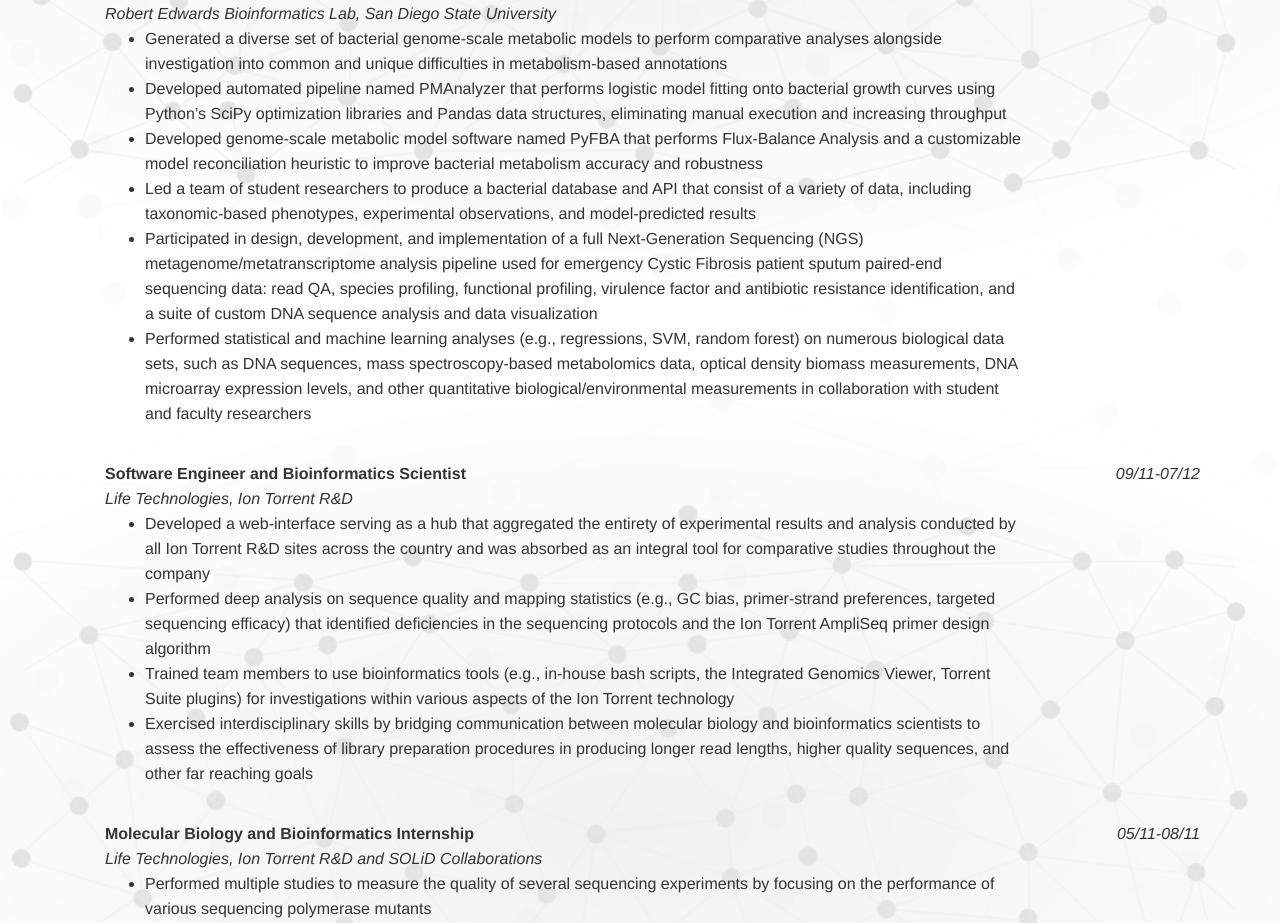
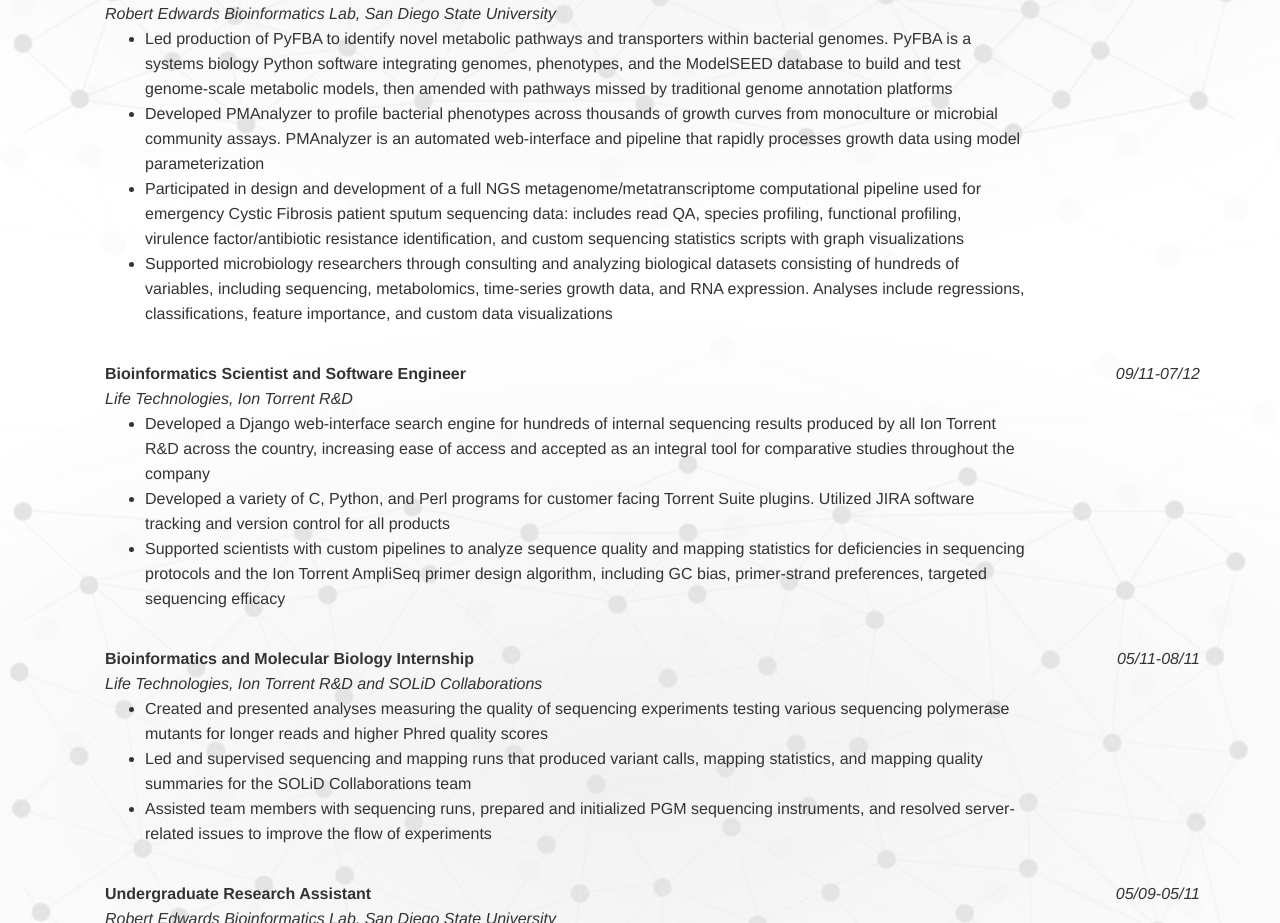
Before and after one commit to dacuevas/dacuevas.github.io, a plain HTML site: page cv.html in a window 1280 px wide. Shown: the part 553-1476 px from the top of the page. Drawn offline with Linux system fonts and the light colour scheme; files whose address does not match are found by name.

Commit message:
Update CV

```diff
--- a/cv.html
+++ b/cv.html
@@ -108,7 +108,7 @@
                     </div>
                     <h3>EDUCATION</h3>
                     <div class="text1">
-                        <b>Doctor of Philosophy (PhD), Computational Biology and Bioinformatics</b><span class="dates">08/12-05/18</span><br/>
+                        <b>Doctor of Philosophy (PhD), Computational Biology and Bioinformatics</b><span class="dates">08/12-02/18</span><br/>
                         San Diego State University with Claremont Graduate University<br/>
                         <br/>
                         <b>Bachelor of Science (BS), Computer Science</b><span class="dates">08/05-05/11</span><br/>
@@ -128,28 +128,25 @@
                         <b>Graduate Research Assistant</b><span class="dates">07/12-Present</span><br/>
                         <span class="jobpos">Robert Edwards Bioinformatics Lab, San Diego State University<br/></span>
                         <ul class="ul-text">
-                            <li>Generated a diverse set of bacterial genome-scale metabolic models to perform comparative analyses alongside investigation into common and unique difficulties in metabolism-based annotations</li>
-                            <li>Developed automated pipeline named PMAnalyzer that performs logistic model fitting onto bacterial growth curves using Python’s SciPy optimization libraries and Pandas data structures, eliminating manual execution and increasing throughput</li>
-                            <li>Developed genome-scale metabolic model software named PyFBA that performs Flux-Balance Analysis and a customizable model reconciliation heuristic to improve bacterial metabolism accuracy and robustness </li>
-                            <li>Led a team of student researchers to produce a bacterial database and API that consist of a variety of data, including taxonomic-based phenotypes, experimental observations, and model-predicted results</li>
-                            <li>Participated in design, development, and implementation of a full Next-Generation Sequencing (NGS) metagenome/metatranscriptome analysis pipeline used for emergency Cystic Fibrosis patient sputum paired-end sequencing data: read QA, species profiling, functional profiling, virulence factor and antibiotic resistance identification, and a suite of custom DNA sequence analysis and data visualization</li>
-                            <li>Performed statistical and machine learning analyses (e.g., regressions, SVM, random forest) on numerous biological data sets, such as DNA sequences, mass spectroscopy-based metabolomics data, optical density biomass measurements, DNA microarray expression levels, and other quantitative biological/environmental measurements in collaboration with student and faculty researchers</li>
+                            <li>Led production of PyFBA to identify novel metabolic pathways and transporters within bacterial genomes. PyFBA is a systems biology Python software integrating genomes, phenotypes, and the ModelSEED database to build and test genome-scale metabolic models, then amended with pathways missed by traditional genome annotation platforms</li>
+                            <li>Developed PMAnalyzer to profile bacterial phenotypes across thousands of growth curves from monoculture or microbial community assays. PMAnalyzer is an automated web-interface and pipeline that rapidly processes growth data using model parameterization</li>
+                            <li>Participated in design and development of a full NGS metagenome/metatranscriptome computational pipeline used for emergency Cystic Fibrosis patient sputum sequencing data: includes read QA, species profiling, functional profiling, virulence factor/antibiotic resistance identification, and custom sequencing statistics scripts with graph visualizations</li>
+                            <li>Supported microbiology researchers through consulting and analyzing biological datasets consisting of hundreds of variables, including sequencing, metabolomics, time-series growth data, and RNA expression. Analyses include regressions, classifications, feature importance, and custom data visualizations</li>
                         </ul><br/>
 
-                        <b>Software Engineer and Bioinformatics Scientist</b><span class="dates">09/11-07/12</span><br/>
+                        <b>Bioinformatics Scientist and Software Engineer</b><span class="dates">09/11-07/12</span><br/>
                         <span class="jobpos">Life Technologies, Ion Torrent R&amp;D<br/></span>
                         <ul class="ul-text">
-                            <li>Developed a web-interface serving as a hub that aggregated the entirety of experimental results and analysis conducted by all Ion Torrent R&amp;D sites across the country and was absorbed as an integral tool for comparative studies throughout the company</li>
-                            <li>Performed deep analysis on sequence quality and mapping statistics (e.g., GC bias, primer-strand preferences, targeted sequencing efficacy) that identified deficiencies in the sequencing protocols and the Ion Torrent AmpliSeq primer design algorithm</li>
-                            <li>Trained team members to use bioinformatics tools (e.g., in-house bash scripts, the Integrated Genomics Viewer, Torrent Suite plugins) for investigations within various aspects of the Ion Torrent technology</li>
-                            <li>Exercised interdisciplinary skills by bridging communication between molecular biology and bioinformatics scientists to assess the effectiveness of library preparation procedures in producing longer read lengths, higher quality sequences, and other far reaching goals</li>
+                            <li>Developed a Django web-interface search engine for hundreds of internal sequencing results produced by all Ion Torrent R&amp;D across the country, increasing ease of access and accepted as an integral tool for comparative studies throughout the company</li>
+                            <li>Developed a variety of C, Python, and Perl programs for customer facing Torrent Suite plugins. Utilized JIRA software tracking and version control for all products</li>
+                            <li>Supported scientists with custom pipelines to analyze sequence quality and mapping statistics for deficiencies in sequencing protocols and the Ion Torrent AmpliSeq primer design algorithm, including GC bias, primer-strand preferences, targeted sequencing efficacy</li>
                         </ul><br/>
 
-                        <b>Molecular Biology and Bioinformatics Internship</b><span class="dates">05/11-08/11</span><br/>
+                        <b>Bioinformatics and Molecular Biology Internship</b><span class="dates">05/11-08/11</span><br/>
                         <span class="jobpos">Life Technologies, Ion Torrent R&amp;D and SOLiD Collaborations<br/></span>
                         <ul class="ul-text">
-                            <li>Performed multiple studies to measure the quality of several sequencing experiments by focusing on the performance of various sequencing polymerase mutants</li>
-                            <li>Led projects through supervision of sequencing and mapping runs to produce variant calls, mapping statistics, and mapping quality summaries for Collaborations group</li>
+                            <li>Created and presented analyses measuring the quality of sequencing experiments testing various sequencing polymerase mutants for longer reads and higher Phred quality scores</li>
+                            <li>Led and supervised sequencing and mapping runs that produced variant calls, mapping statistics, and mapping quality summaries for the SOLiD Collaborations team</li>
                             <li>Assisted team members with sequencing runs, prepared and initialized PGM sequencing instruments, and resolved server-related issues to improve the flow of experiments</li>
                         </ul><br/>
 
@@ -158,7 +155,7 @@
                         <ul class="ul-text">
                             <li>Developed several Java programs interfacing with a web service API for the SEED genome annotation database</li>
                             <li>Constructed a search hash-algorithm in Java to accurately identify DNA sequence similarity between multiple sequence files</li>
-                            <li>Collaborated with a group member to develop an Android mobile application operating as a front-end interface to illustrate statistics metrics and figures for a server-side application that performed metagenome data analysis</li>
+                            <li>Co-developed a front-end Android app producing figures and statistics for the Real Time Metagenomics server-side annotation tool</li>
                             <li>Developed a social network web application to access and distribute metagenomics data while leveraging the network’s API and infrastructure to connect with colleagues and collaborators</li>
                         </ul>
                     </div>
@@ -167,7 +164,7 @@
                     <div class="text1">
                         <ol>
                             <li><b>Cuevas, D.A.</b> (2018). <i>Bridging the genomic gaps: genome-scale metabolic network tools for bioinformatics analyses. Dissertation.</i> (In writing).</li><br/>
-                            <li><b>Cuevas, D.A.</b> and Edwards, R.A. (2018). Growth Score:<i> a single metric to define growth in 96-well phenotype assays. PeerJ Preprints</i> 6:e26469v1. <a href="https://doi.org/10.7287/peerj.preprints.26469v1" target="_blank">DOI: 10.7287/peerj.preprints.26469v1.</a> (In submission).</li><br/>
+                            <li><b>Cuevas, D.A.</b> and Edwards, R.A. (2018). Growth Score:<i> a single metric to define growth in 96-well phenotype assays. PeerJ Preprints</i> 6:e26469v1. <a href="https://doi.org/10.7287/peerj.preprints.26469v1" target="_blank">DOI: 10.7287/peerj.preprints.26469v1.</a></li><br/>
                             <li><b>Cuevas, D.A.</b> and Edwards, R.A. (2017). <i>PMAnalyzer: a new web interface for bacterial growth curve analysis. Bioinformatics</i> 33(12), 1905-1906. <a href="https://doi.org/10.1093/bioinformatics/btx084" target="_blank">DOI: 10.1093/bioinformatics/btx084.</a></li><br/>
                             <li><b>Cuevas, D. A.,</b> Edirisinghe, J., Henry, C. S., Overbeek, R., O’Connell, T. G., and Edwards, R. A. (2016). <i> From DNA to FBA: How to Build Your Own Genome-Scale Metabolic Model. Systems Microbiology,</i> 907. <a href="https://doi.org/10.3389/fmicb.2016.00907" target="_blank">DOI: 10.3389/fmicb.2016.00907.</a></li><br/>
                             <li><b>Cuevas, D.A.,</b> Garza, D., Sanchez, S.E., Rostron, J., Henry, C.S., Vonstein, V., Overbeek, R.A., Segall, A., Rohwer, F., Dinsdale, E.A., and Edwards, R.A. (2014). <i>Elucidating genomic gaps using phenotypic profiles. F1000Research</i> 3, 210. <a href="https://doi.org/10.12688/f1000research.5140.2" target="_blank">DOI: 10.12688/f1000research.5140.2.</a></li>
@@ -232,8 +229,10 @@
 
                     <h3>TALKS AND POSTER PRESENTATIONS</h3>
                     <div class="text1">
+                        <b>Unraveling metabolism network models of kelp-associated bacteria</b><span class="dates">03/18</span><br/>
+                        (Talk) San Diego State University Student Research Symposium, San Diego, CA<br/><br/>
                         <b>Metabolic model and data-driven exploration linking genotypes to phenotypes</b><span class="dates">07/17</span><br/>
-                        (Talk) SDSU Computational Science Research Center Colloquium, San Diego, CA<br/><br/>
+                        (T) SDSU Computational Science Research Center Colloquium, San Diego, CA<br/><br/>
                         <b>Metabolic model and data-driven exploration linking genotypes to phenotypes</b><span class="dates">04/17</span><br/>
                         (Poster) SDSU Applied Computational Science and Engineering Student Support, San Diego, CA<br/><br/>
                         <b>Metabolic model and data-driven exploration linking genotypes to phenotypes</b><span class="dates">04/17</span><br/>
```
Also changed, not shown: 1 other file.
